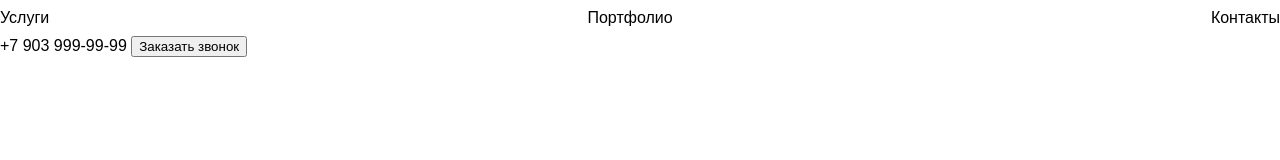
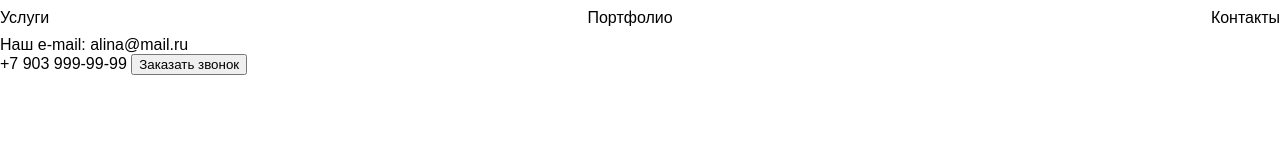
Before and after one commit to hlopushkaal/app, a plain HTML site: page index.html in a window 1280 px wide. Drawn offline with Linux system fonts and the light colour scheme.

Commit message:
added email

```diff
--- a/index.html
+++ b/index.html
@@ -17,6 +17,9 @@
             <a href="#contacts">Контакты</a>
         </nav>
         <div>
+           Наш e-mail: <a href="alina@mail.ru">alina@mail.ru</a>
+        </div>
+        <div>
             <a href="tel:+79039999999">+7 903 999-99-99</a>
             <button>Заказать звонок</button>
         </div>
```
